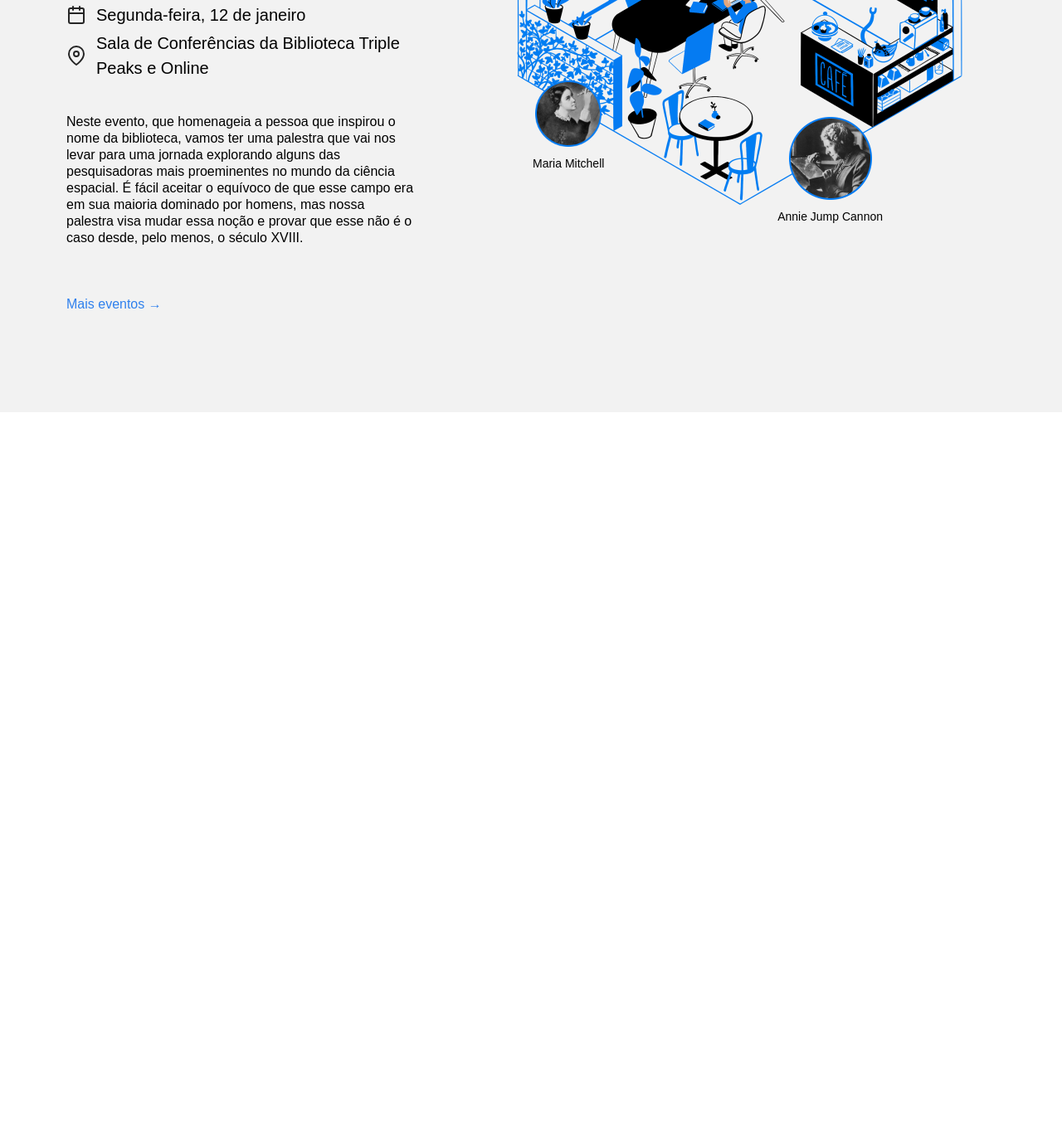
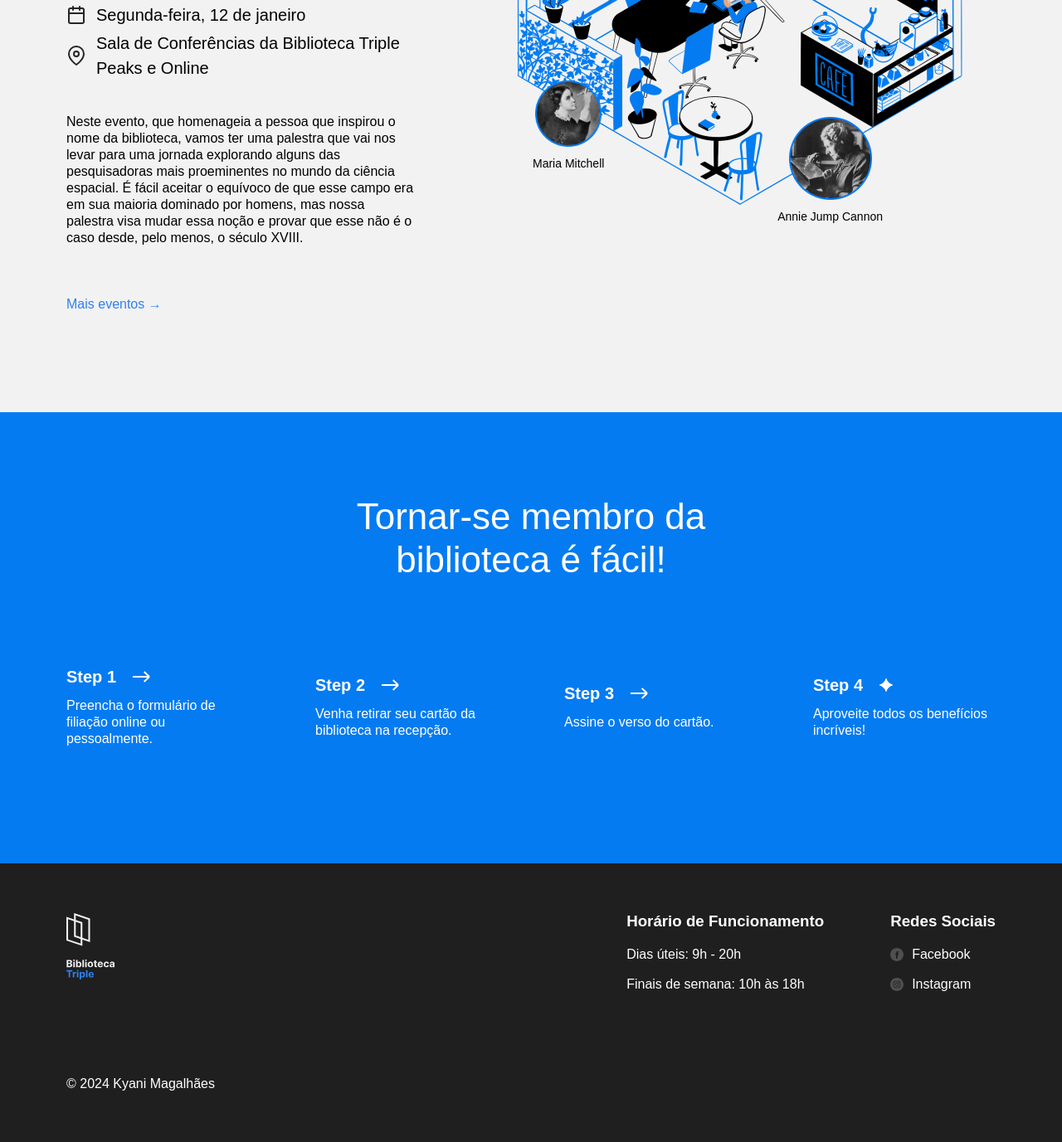
Before and after one commit to KyaniBrito/web_project_library, a plain HTML site: page index.html in a window 1280 px wide. Shown: the part 2493-3870 px from the top of the page at 83% size. Before the commit the page ends 2990 px from the top, so only its background shows below. Drawn offline with Linux system fonts and the light colour scheme.

Commit message:
implementa aba de membros e rodapé

```diff
--- a/index.html
+++ b/index.html
@@ -26,10 +26,10 @@
               <a class="nav__link" href="#events">Eventos</a>
             </li>
             <li>
-              <a class="nav__link">Seja um membro</a>
+              <a class="nav__link" href="#membership">Seja um membro</a>
             </li>
             <li>
-              <a class="nav__link">Contatos</a>
+              <a class="nav__link" href="#footer">Contatos</a>
             </li>
           </ul>
         </nav>
@@ -197,6 +197,14 @@
               />
               <p class="person__caption">Annie Jump Cannon</p>
             </div>
+            <div class="person person_name_mitchell">
+              <img
+                class="person__image person__image_size_s"
+                src="./images/person_mitchell.png"
+                alt="imagem da astronoma Maria Mitchell"
+              />
+              <p class="person__caption">Maria Mitchell</p>
+            </div>
             <div class="person person_name_tarter">
               <p class="person__caption">Jill Tarter</p>
               <img
@@ -205,17 +213,108 @@
                 alt="imagem da astronoma Jill Tarter"
               />
             </div>
-            <div class="person person_name_mitchell">
-              <img
-                class="person__image person__image_size_s"
-                src="./images/person_mitchell.png"
-                alt="imagem da astronoma Maria Mitchell"
-              />
-              <p class="person__caption">Maria Mitchell</p>
-            </div>
           </div>
         </section>
+        <section id="membership" class="membership">
+          <h2 class="membership__title">
+            Tornar-se membro da biblioteca é fácil!
+          </h2>
+          <ul class="membership__steps">
+            <li class="step">
+              <h3 class="step__title">
+                Step 1
+                <img
+                  src="./images/icon_step_forward.svg"
+                  alt="icon forward"
+                  class="step__icon"
+                />
+              </h3>
+              <p class="step__description">
+                Preencha o formulário de filiação online ou pessoalmente.
+              </p>
+            </li>
+            <li class="step">
+              <h3 class="step__title">
+                Step 2
+                <img
+                  src="./images/icon_step_forward.svg"
+                  alt="icon forward"
+                  class="step__icon"
+                />
+              </h3>
+              <p class="step__description">
+                Venha retirar seu cartão da biblioteca na recepção.
+              </p>
+            </li>
+            <li class="step">
+              <h3 class="step__title">
+                Step 3
+                <img
+                  src="./images/icon_step_forward.svg"
+                  alt="icon forward"
+                  class="step__icon"
+                />
+              </h3>
+              <p class="step__description">Assine o verso do cartão.</p>
+            </li>
+            <li class="step">
+              <h3 class="step__title">
+                Step 4
+                <img
+                  src="./images/icon_step_finish.svg"
+                  alt="icon finish"
+                  class="step__icon"
+                />
+              </h3>
+              <p class="step__description">
+                Aproveite todos os benefícios incríveis!
+              </p>
+            </li>
+          </ul>
+        </section>
       </main>
+      <footer id="footer" class="footer">
+        <div class="footer__columns">
+          <div class="footer__column">
+            <img
+              class="footer__logo"
+              src="./images/logo_white.svg"
+              alt="imagem logo TripleTen"
+            />
+          </div>
+          <div class="footer__column footer__column_content_hours">
+            <h3 class="footer__column-heading">Horário de Funcionamento</h3>
+            <ul class="footer__list">
+              <li class="footer__list-item">Dias úteis: 9h - 20h</li>
+              <li class="footer__list-item">Finais de semana: 10h às 18h</li>
+            </ul>
+          </div>
+          <div class="footer__column footer__column_content_social">
+            <h3 class="footer__column-heading">Redes Sociais</h3>
+            <ul class="footer__list">
+              <li class="footer__list-item">
+                <a href="#" class="footer__column-link">
+                  <img
+                    class="footer__social-icon"
+                    src="./images/facebook_white.svg"
+                    alt="imagem icone facebook"
+                  />Facebook
+                </a>
+              </li>
+              <li class="footer__list-item">
+                <a href="#" class="footer__column-link">
+                  <img
+                    class="footer__social-icon"
+                    src="./images/instagram_white.svg"
+                    alt="imagem icone instagram"
+                  />Instagram
+                </a>
+              </li>
+            </ul>
+          </div>
+        </div>
+        <p class="footer__copyright">© 2024 Kyani Magalhães</p>
+      </footer>
     </div>
   </body>
 </html>
```
